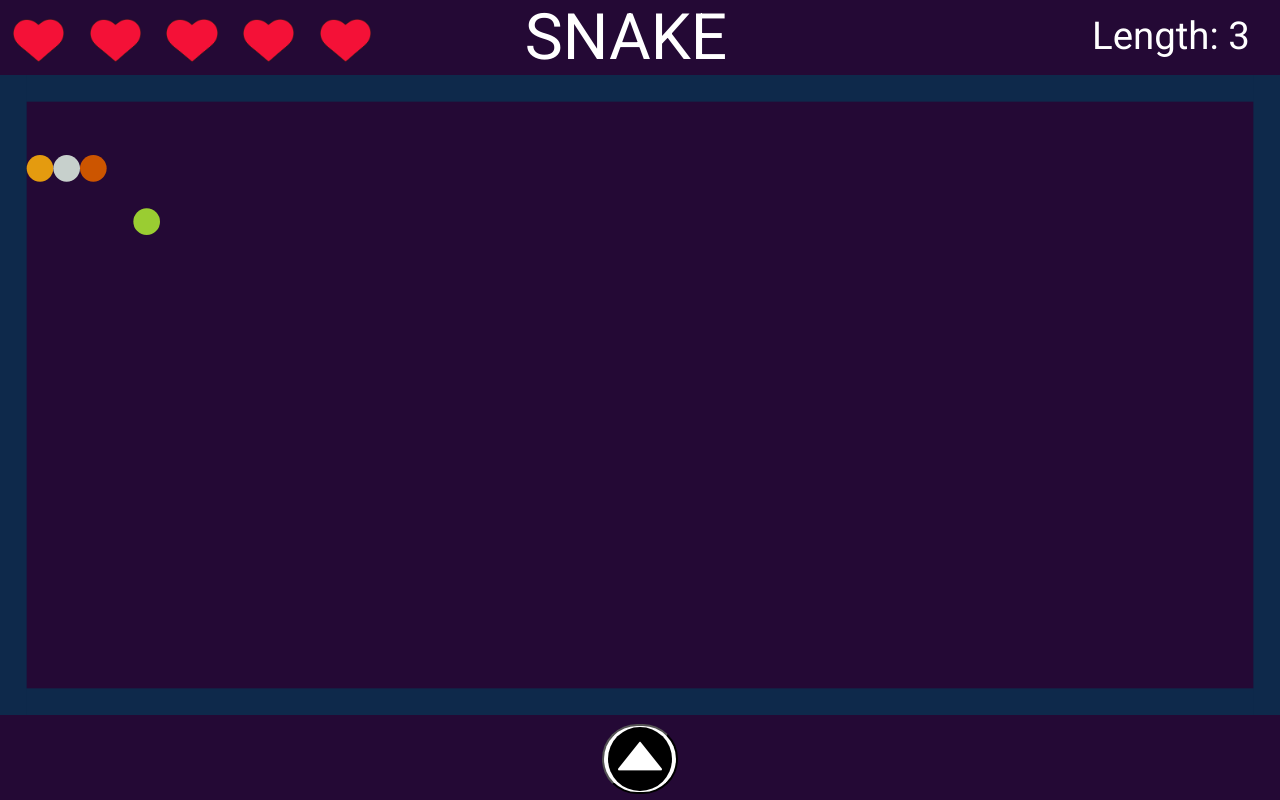
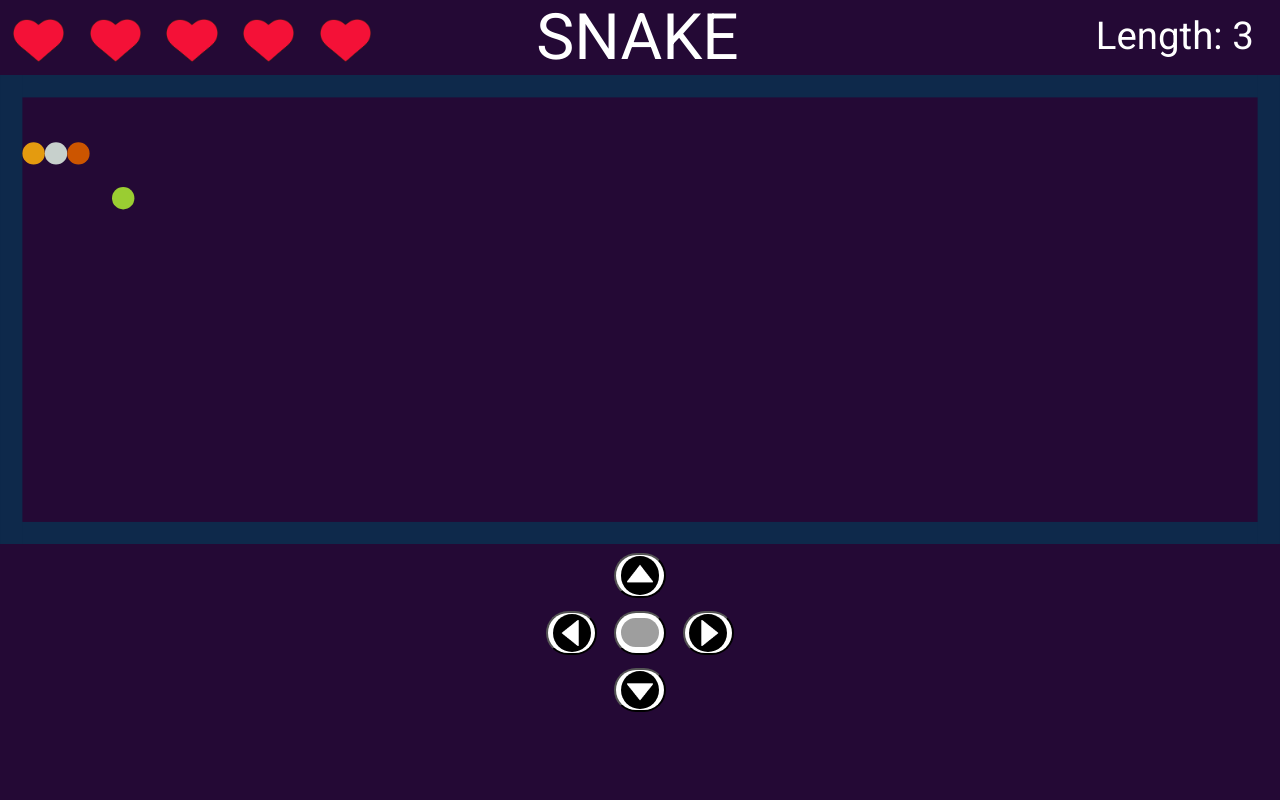
Before and after one commit to Talex210/caterpillar_react, a React (Create React App) app: page / in a window 1280 px wide. Shown: the top 800 px of the page. Built offline with nearby package versions, Linux system fonts and the light colour scheme; grey boxes are pictures that could not be loaded.

Commit message:
I made the elements of the right size so that the entire application fits into any screen resolutions. Aligned all objects and labels. Renamed one data value.

```diff
--- a/src/App.css
+++ b/src/App.css
@@ -3,5 +3,5 @@
     grid-template-areas:
     'h'
     'g';
-    grid-template-rows: 2fr 50fr;
+    grid-template-rows: 1fr 50fr;
 }
--- a/src/Component/GameArea/Elements/ControlButtons/ControlButtons.module.css
+++ b/src/Component/GameArea/Elements/ControlButtons/ControlButtons.module.css
@@ -4,7 +4,7 @@
     'u u u'
     'l st r'
     'd d d';
-    grid-template-columns: 10fr 1.5fr 10fr;
+    grid-template-columns: 10fr 1fr 10fr;
     justify-items: center;
     grid-gap: 1vw;
 }
@@ -35,7 +35,7 @@
     display: flex;
     justify-content: center;
     align-items: center;
-    width: 6vw;
+    width: 4vw;
     border-radius: 10vw;
     background-color: #ffffff;
     cursor: grab;
@@ -46,6 +46,6 @@
 }
 
 .controlButtons img {
-    width: 5vw;
+    width: 3vw;
     border-radius: 10vw;
 }
--- a/src/Component/GameArea/GameArea.jsx
+++ b/src/Component/GameArea/GameArea.jsx
@@ -70,8 +70,8 @@ export const GameArea = (props) => {
     return (
         <div className={style.gameArea}>
             <div className={style.collision}>
-                {props.isCollision ? (clearInterval(props.intervalStop), setTimeout(stop, props.timeout)) :
-                    (setTimeout(props.collision, props.timeout), setTimeout(props.moveApple, props.timeout))}
+                {props.isCollision ? (clearInterval(props.intervalStop), setTimeout(stop, props.speed)) :
+                    (setTimeout(props.collision, props.speed), setTimeout(props.moveApple, props.speed))}
             </div>
             <svg viewBox={props.viewBox}>
                 {props.life === 0 ? <GameOver width={props.width} height={props.height}/> : null}
--- a/src/Component/GameArea/GameAreaContainer.jsx
+++ b/src/Component/GameArea/GameAreaContainer.jsx
@@ -17,7 +17,7 @@ class GameAreaContainer extends React.Component {
     right = (isStop) => {
         if (this.props.direction !== 'left' && !isStop) {
             clearInterval(this.props.intervalStop);
-            let stop = setInterval(this.props.moveRight, this.props.timeout);
+            let stop = setInterval(this.props.moveRight, this.props.speed);
             this.props.setStop(stop)
         }
     }
@@ -25,7 +25,7 @@ class GameAreaContainer extends React.Component {
     left = (isStop) => {
         if (this.props.direction !== 'right' && !isStop) {
             clearInterval(this.props.intervalStop);
-            let stop = setInterval(this.props.moveLeft, this.props.timeout);
+            let stop = setInterval(this.props.moveLeft, this.props.speed);
             this.props.setStop(stop)
         }
     }
@@ -33,7 +33,7 @@ class GameAreaContainer extends React.Component {
     up = (isStop) => {
         if (this.props.direction !== 'down' && !isStop) {
             clearInterval(this.props.intervalStop);
-            let stop = setInterval(this.props.moveUp, this.props.timeout);
+            let stop = setInterval(this.props.moveUp, this.props.speed);
             this.props.setStop(stop)
         }
     }
@@ -41,7 +41,7 @@ class GameAreaContainer extends React.Component {
     down = (isStop) => {
         if (this.props.direction !== 'up' && !isStop) {
             clearInterval(this.props.intervalStop);
-            let stop = setInterval(this.props.moveDown, this.props.timeout);
+            let stop = setInterval(this.props.moveDown, this.props.speed);
             this.props.setStop(stop)
         }
     }
@@ -98,7 +98,7 @@ class GameAreaContainer extends React.Component {
                 intervalStop={this.props.intervalStop}
                 collision={this.collision}
                 life={this.props.life}
-                timeout={this.props.timeout}
+                speed={this.props.speed}
                 moveApple={this.moveApple}
             />
         )
@@ -116,7 +116,7 @@ const mapStateToProps = (state) => {
         isCollision: state.gameArea.isCollision,
         direction: state.gameArea.direction,
         life: state.gameArea.life,
-        timeout: state.gameArea.timeout
+        speed: state.gameArea.speed
     }
 }
 
--- a/src/Component/Header/Header.module.css
+++ b/src/Component/Header/Header.module.css
@@ -6,8 +6,7 @@
 
 .positions {
     display: flex;
-    /*justify-content: space-around;*/
-    gap: 11vw;
+    gap: 11.9vw;
 }
 
 .life img {
@@ -22,5 +21,5 @@
 
 .length {
     /* сверху | справа | снизу | слева */
-    margin: 1vw 0 0 17.5vw;
+    margin: 1vw 0 0 16vw;
 }
--- a/src/Redux/GameAreaReducer.js
+++ b/src/Redux/GameAreaReducer.js
@@ -8,8 +8,8 @@ const EAT_APPLE = 'EAT_APPLE';
 
 let initialState = {
     width: Math.trunc(window.innerWidth / 100) * 100,
-    height: Math.trunc(window.innerHeight / 100) * 75,
-    blockSize: Math.trunc(window.innerWidth / 50),
+    height: Math.trunc(window.innerHeight / 100) * 55,
+    blockSize: Math.trunc(window.innerWidth / 60),
     snake: {
         x: [1, 2, 3],
         y: [3, 3, 3]
@@ -23,7 +23,7 @@ let initialState = {
     isCollision: false,
     snakeLength: 3,
     life: 5,
-    timeout: 300
+    speed: 300
 }
 
 export const GameAreaReducer = (state = initialState, action) => {
@@ -97,7 +97,7 @@ export const GameAreaReducer = (state = initialState, action) => {
                         },
                         snakeLength: 3,
                         direction: 'right',
-                        timeout: 300
+                        speed: 300
                     }
                 }
             }
@@ -123,7 +123,7 @@ export const GameAreaReducer = (state = initialState, action) => {
                         return {
                             ...state,
                             snakeLength: state.snakeLength + 1,
-                            timeout: state.timeout - 25,
+                            speed: state.speed - 25,
                             apple: {
                                 y: Math.floor(Math.random() * (heightInBlocks - 2)) + 1,
                                 x: Math.floor(Math.random() * (widthInBlocks - 2)) + 1
@@ -139,7 +139,7 @@ export const GameAreaReducer = (state = initialState, action) => {
                         return {
                             ...state,
                             snakeLength: state.snakeLength + 1,
-                            timeout: state.timeout - 25,
+                            speed: state.speed - 25,
                             apple: {
                                 y: Math.floor(Math.random() * (heightInBlocks - 2)) + 1,
                                 x: Math.floor(Math.random() * (widthInBlocks - 2)) + 1
@@ -155,7 +155,7 @@ export const GameAreaReducer = (state = initialState, action) => {
                         return {
                             ...state,
                             snakeLength: state.snakeLength + 1,
-                            timeout: state.timeout - 25,
+                            speed: state.speed - 25,
                             apple: {
                                 y: Math.floor(Math.random() * (heightInBlocks - 2)) + 1,
                                 x: Math.floor(Math.random() * (widthInBlocks - 2)) + 1
@@ -171,7 +171,7 @@ export const GameAreaReducer = (state = initialState, action) => {
                         return {
                             ...state,
                             snakeLength: state.snakeLength + 1,
-                            timeout: state.timeout - 25,
+                            speed: state.speed - 25,
                             apple: {
                                 y: Math.floor(Math.random() * (heightInBlocks - 2)) + 1,
                                 x: Math.floor(Math.random() * (widthInBlocks - 2)) + 1
```
